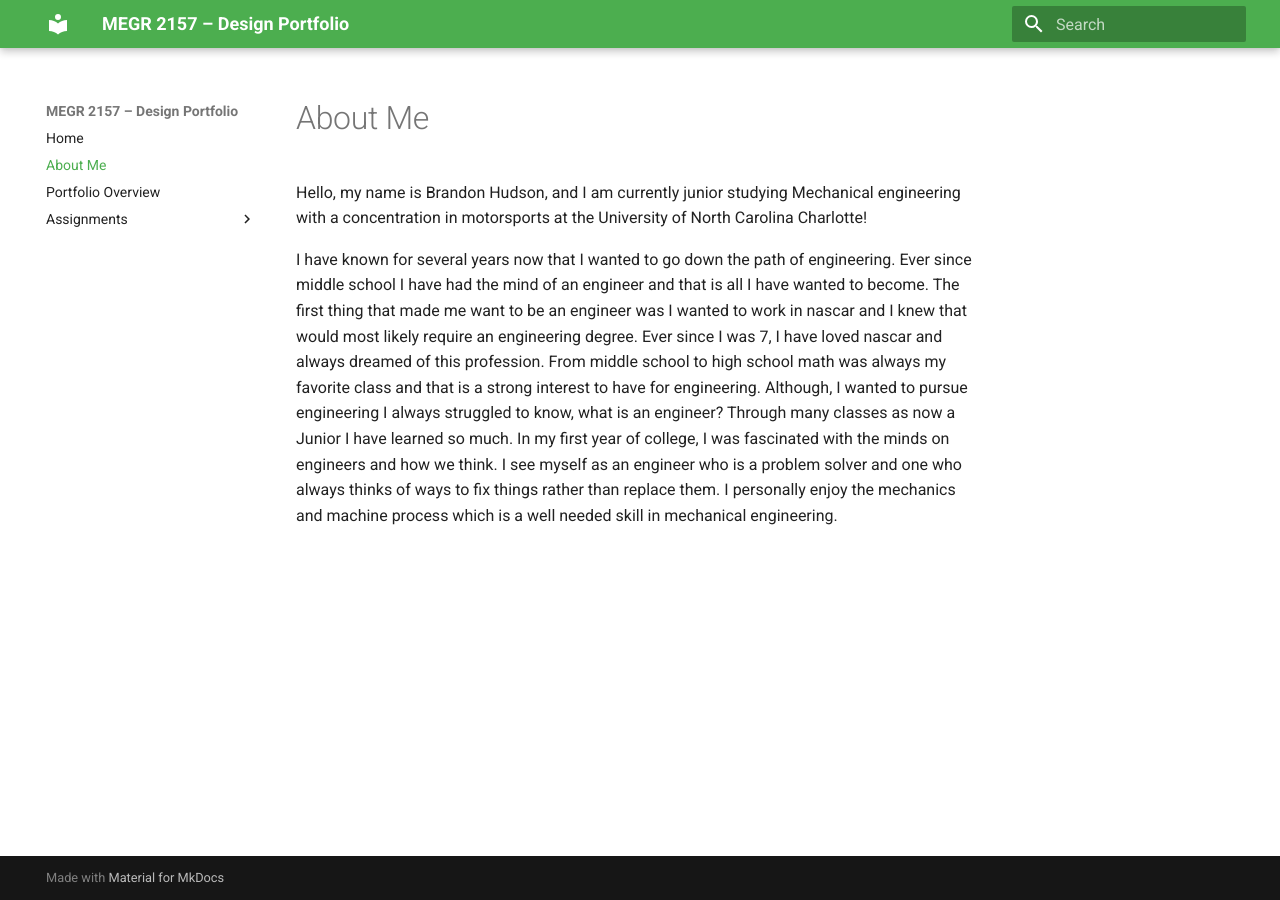
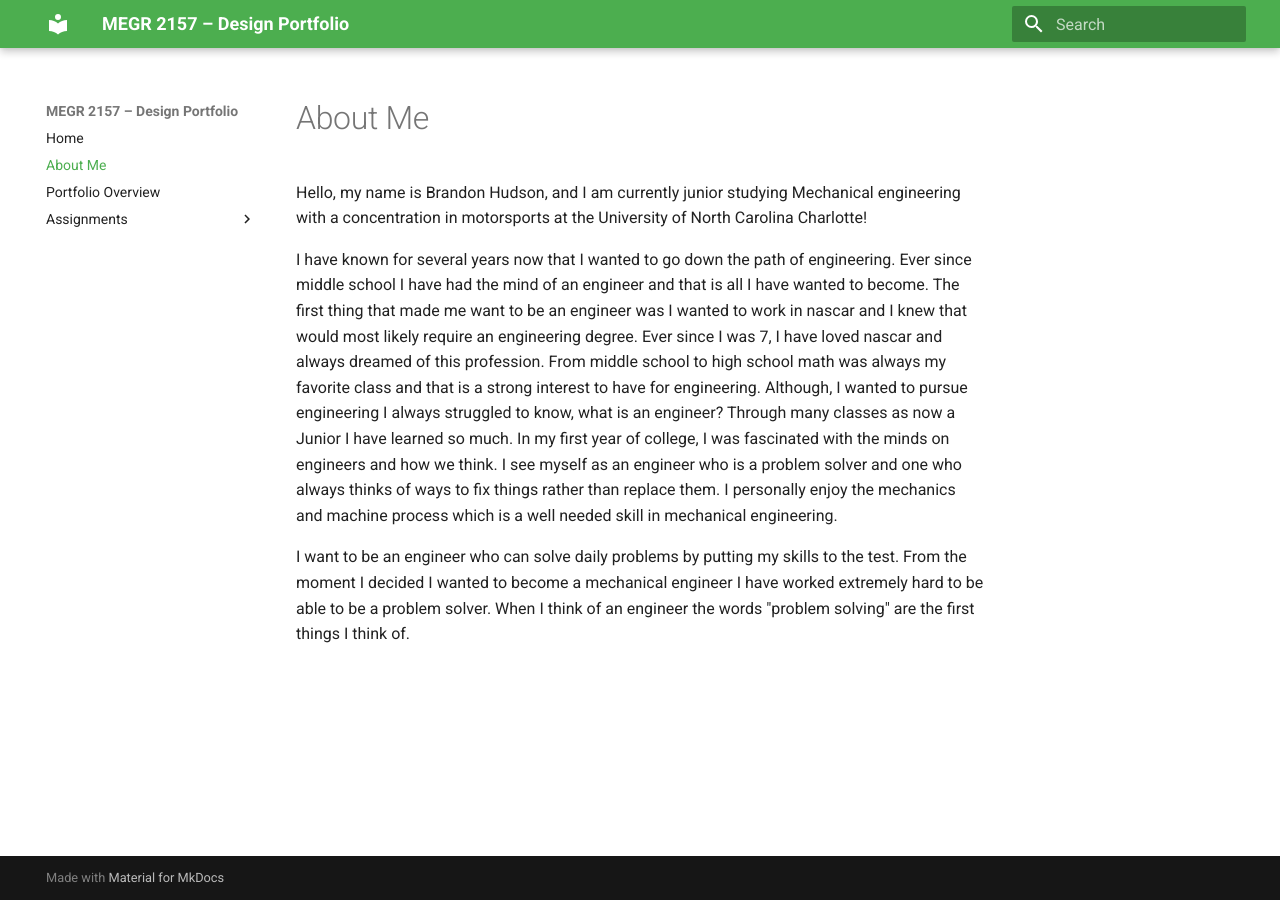
Before and after one commit to brandonhudson11/megr2157-portfolio, an MkDocs documentation site: the page built from docs/aboutme/index.md, in a window 1280 px wide. Built offline with MkDocs 1.6.1 and Material for MkDocs 9.7.7, drawn with Linux system fonts in a browser that asks for light colours.

Commit message:
Enhance personal introduction with problem-solving focus
Added a statement about wanting to be a problem solver as an engineer.

```diff
--- a/docs/aboutme/index.md
+++ b/docs/aboutme/index.md
@@ -2,3 +2,5 @@
 Hello, my name is Brandon Hudson, and I am currently junior studying Mechanical engineering with a concentration in motorsports at the University of North Carolina Charlotte!
 
 I have known for several years now that I wanted to go down the path of engineering. Ever since middle school I have had the mind of an engineer and that is all I have wanted to become. The first thing that made me want to be an engineer was I wanted to work in nascar and I knew that would most likely require an engineering degree. Ever since I was 7, I have loved nascar and always dreamed of this profession. From middle school to high school math was always my favorite class and that is a strong interest to have for engineering. Although, I wanted to pursue engineering I always struggled to know, what is an engineer? Through many classes as now a Junior I have learned so much. In my first year of college, I was fascinated with the minds on engineers and how we think. I see myself as an engineer who is a problem solver and one who always thinks of ways to fix things rather than replace them. I personally enjoy the mechanics and machine process which is a well needed skill in mechanical engineering.
+
+I want to be an engineer who can solve daily problems by putting my skills to the test. From the moment I decided I wanted to become a mechanical engineer I have worked extremely hard to be able to be a problem solver. When I think of an engineer the words "problem solving" are the first things I think of.
```
